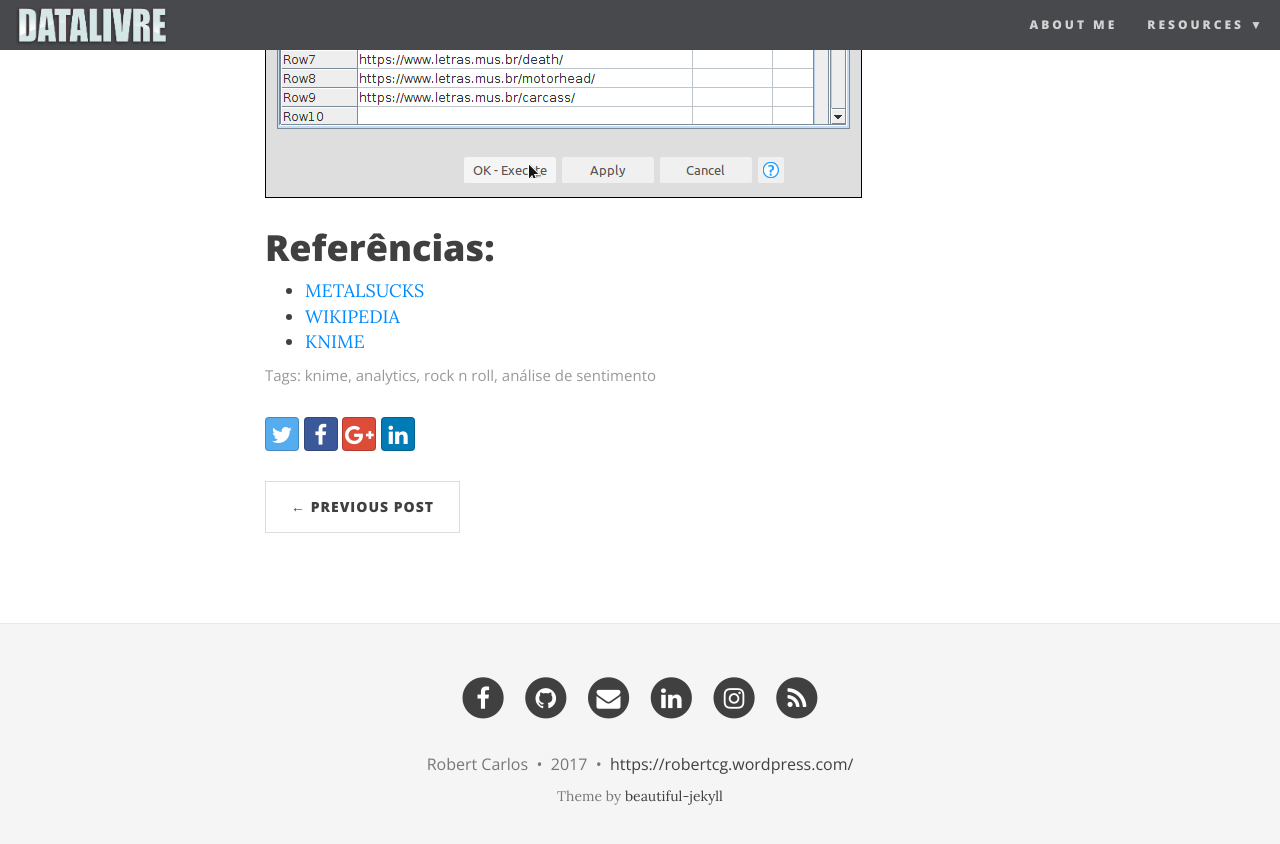
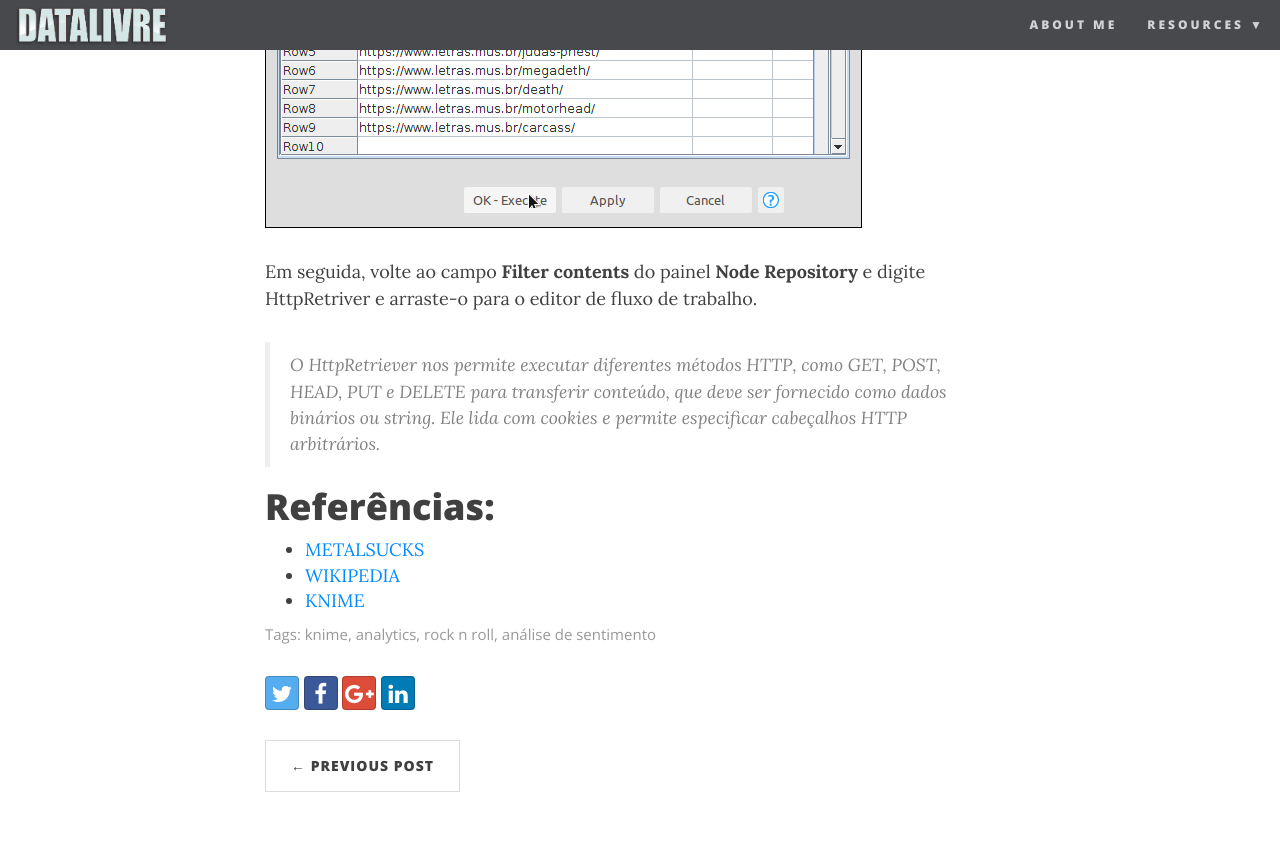
Before and after one commit to datalivre/datalivre.github.io, a Jekyll site: the page built from _posts/2017-04-29-Knime-na-Análise-de-Sentimento-Músical.md, in a window 1280 px wide and 900 px high, scrolled down 3492 px. Shown: the top 844 px of the window. Built offline with Jekyll 4.4.1, drawn with Linux system fonts in a browser that asks for light colours; nearby versions of some CDN libraries; comment, search, counter and statistics services are not loaded.

Commit message:
Update 2017-04-29-Knime-na-Análise-de-Sentimento-Músical.md

```diff
--- a/_posts/2017-04-29-Knime-na-Análise-de-Sentimento-Músical.md
+++ b/_posts/2017-04-29-Knime-na-Análise-de-Sentimento-Músical.md
@@ -58,8 +58,11 @@ https://www.letras.mus.br/motorhead/
 https://www.letras.mus.br/carcass/
 
 O resultado deve ser igual ao da imagem que segue. Para executar o Table Creator, segure a tecla CTRL e clique no botão OK - Execute.
+
 ![janela de diálogo](/img/2-dialogo.png)
 
+Em seguida, volte ao campo **Filter contents** do painel **Node Repository** e digite HttpRetriver e arraste-o para o editor de fluxo de trabalho.
+> O HttpRetriever nos permite executar diferentes métodos HTTP, como GET, POST, HEAD, PUT e DELETE para transferir conteúdo, que deve ser fornecido como dados binários ou string. Ele lida com cookies e permite especificar cabeçalhos HTTP arbitrários.
 
 
 
```
